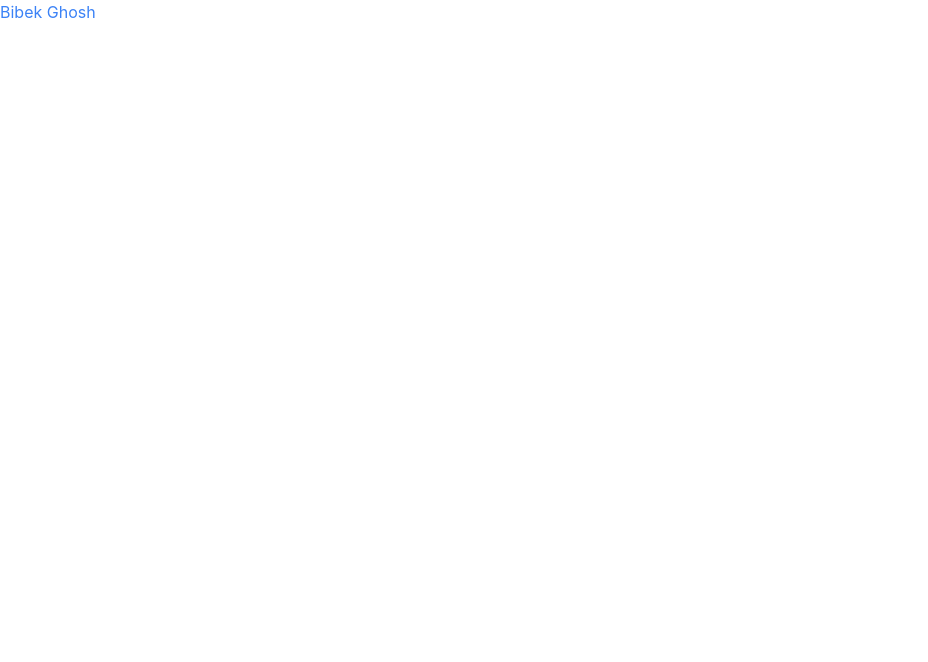
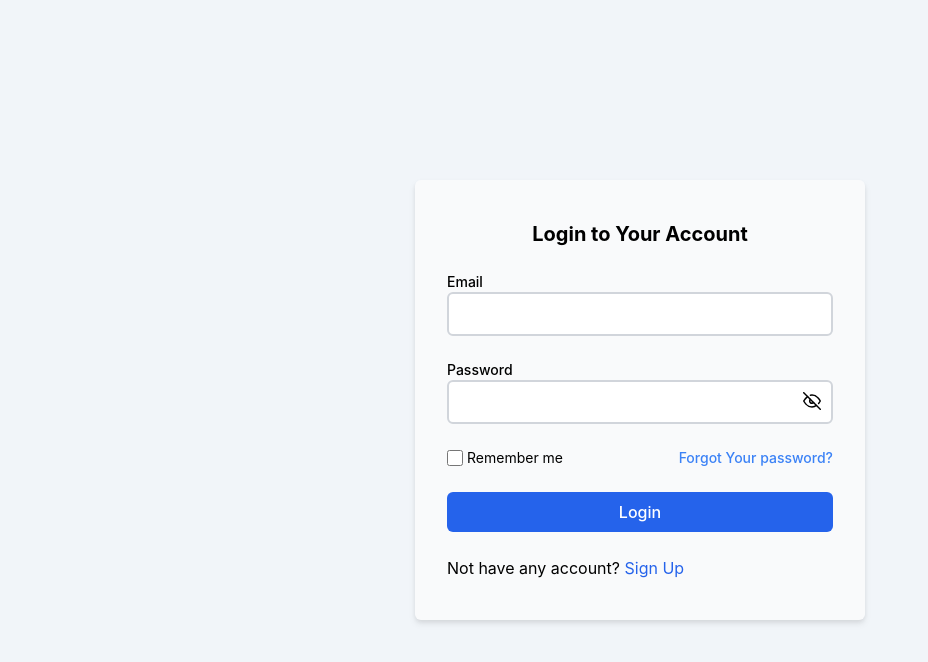
Before and after one commit to bibekghoshh/ApnaShop, a React (Create React App) app in the folder frontend/: page /login in a window 1280 px wide. Shown: the top 662 px of the page, without its empty margins (0-928 px from the left). Built offline with nearby package versions, Linux system fonts and the light colour scheme.

Commit message:
loginPage

```diff
--- a/frontend/package.json
+++ b/frontend/package.json
@@ -8,6 +8,8 @@
     "@testing-library/user-event": "^13.5.0",
     "react": "^18.2.0",
     "react-dom": "^18.2.0",
+    "react-icons": "^4.12.0",
+    "react-router-dom": "^6.20.1",
     "react-scripts": "5.0.1",
     "web-vitals": "^2.1.4"
   },
--- a/frontend/src/App.js
+++ b/frontend/src/App.js
@@ -1,9 +1,15 @@
+import React from "react";
+import {BrowserRouter,Routes,Route} from "react-router-dom";
+import { Login } from "./routes/Routes";
+
 
 function App() {
   return (
-    <div className="text-blue-500">
-      Bibek Ghosh
-    </div>
+    <BrowserRouter>
+    <Routes>
+      <Route path="/login" element={<Login/>}/>
+    </Routes>
+    </BrowserRouter>
   );
 }
 
--- /dev/null
+++ b/frontend/src/components/Login/Login.jsx
@@ -0,0 +1,47 @@
+import React from 'react'
+import { Link } from 'react-router-dom';
+import { FiEye,FiEyeOff } from "react-icons/fi";
+import { useState } from 'react';
+
+
+const Login = () => {
+  const [email,setEmail]=useState("");
+  const [password,setPassword]=useState("");
+  const [visiable,setVisible]=useState(false);
+
+  return (
+    <div className='flex items-center justify-center min-h-screen bg-slate-100'>
+      <div className='drop-shadow-md  py-10 px-8 space-y-6 bg-gray-50 sm:w-[450px] w-full rounded-md'>
+        <div className='text-xl text-center font-bold'>
+          <p>Login to Your Account</p>
+        </div>
+        <div className='flex flex-col'>
+          <label htmlFor="Email" className='text-sm font-medium'>Email</label>
+          <input type="email" name="email" value={email} onChange={(e)=>setEmail(e.target.value)} className='border-gray-300 border-2 outline-none focus:border-blue-500 rounded-md px-2 py-2 placeholder:text-sm' autoComplete='email' required/>
+        </div>
+        <div className='flex flex-col relative'>
+          <label htmlFor="Password" className='text-sm font-medium'>Password</label>
+          <input type={visiable?"text":"password"} name="password" value={password} onChange={(e)=>{setPassword(e.target.value)}} className='border-gray-300 border-2 outline-none focus:border-blue-500 rounded-md px-2 py-2 placeholder:text-sm'/>
+          <div className='absolute right-3 top-8 cursor-pointer text-lg' onClick={()=>setVisible(!visiable)}>{visiable?<FiEye />:<FiEyeOff />}</div>
+        </div>
+        <div className='flex justify-between text-sm'>
+          <div className='flex items-center gap-1'>
+            <input type="checkbox" name="remember-me" className='h-4 w-4'/>
+            <label htmlFor="remember-me">Remember me</label>
+          </div>
+          <div className='text-blue-500 font-medium'>
+            <Link to="/forgotpassword">Forgot Your password?</Link>
+          </div>
+        </div>
+        <div>
+          <button type="submit" className='w-full bg-blue-600 text-white rounded-md py-2 font-medium hover:bg-blue-700 transition duration-300'>Login</button>
+        </div>
+        <div>
+          <p>Not have any account? <span className='text-blue-600'><Link to="/signup">Sign Up</Link></span></p>
+        </div>
+      </div>
+    </div>
+  )
+}
+
+export default Login;
--- /dev/null
+++ b/frontend/src/routes/Routes.js
@@ -0,0 +1,4 @@
+import Login from "../components/Login/Login";
+
+
+export{Login};
```
Also changed, not shown: 1 other file (tests, documents, lock files or other folders).
